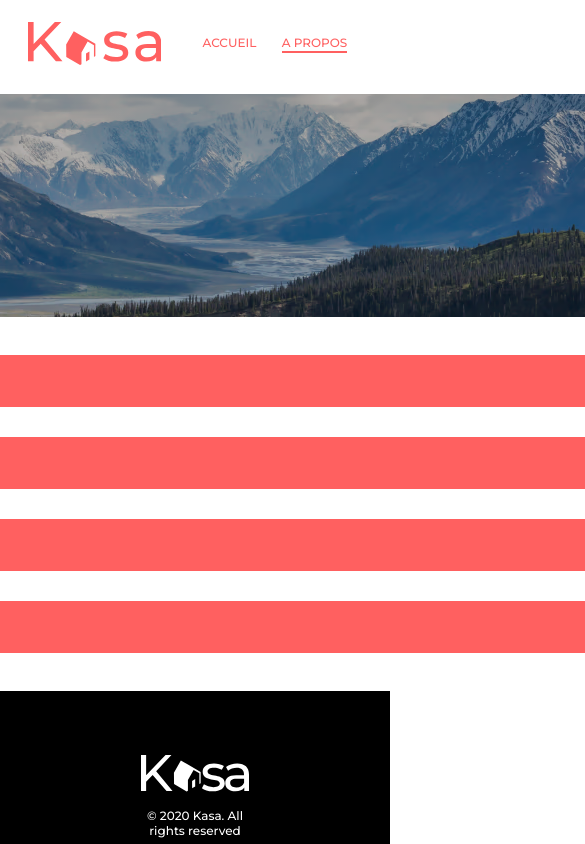
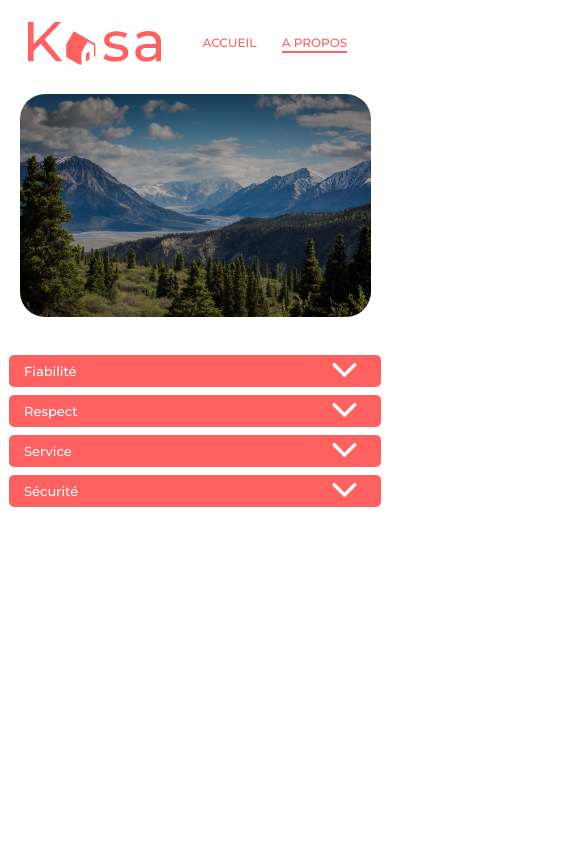
Before and after one commit to JulianN96/Open-Classrooms-Project-6, a React (Create React App) app: page /about in a window 390 px wide. Shown: the top 844 px of the page, 585 px wide, since content can reach past the window. Built offline with nearby package versions, Linux system fonts and the light colour scheme.

Commit message:
Updated app/index structure. Added RRD Outlet to layout. Updated navigation to use NavLink

```diff
--- a/src/App.css
+++ b/src/App.css
@@ -272,35 +272,57 @@ body {
   background: linear-gradient(rgba(0, 0, 0, 0.3), rgba(0, 0, 0, 0.3)), url("/src//assets/images//kalen-emsley-Bkci_8qcdvQ-unsplash-2.avif") no-repeat;
   background-size: cover;
   background-position: center;
-  width: 1240px;
+  width: 100%;
   height: 223px;
   border-radius: 25px;
+}
+.aboutInfo {
+  width: 100%;
 }
 .aboutInfo__container {
   display: flex;
   flex-direction: column;
+  align-items: center;
   gap: 30px;
   margin: 38px 0;
+  width: 100%;
 }
 .aboutInfo__dropdown {
   display: flex;
   flex-direction: column;
+  align-items: center;
   flex-grow: 0;
   height: 52px;
+  width: 100%;
+}
+@media (max-width: 767.98px) {
+  .aboutInfo__dropdown {
+    height: 10px;
+  }
 }
 .aboutInfo__dropdownBar {
   display: flex;
-  width: 1023px;
+  width: 96%;
   padding: 10px 20px 10px 15px;
   justify-content: space-between;
   align-items: center;
   border-radius: 5px;
   background: #FF6060;
 }
+@media (max-width: 767.98px) {
+  .aboutInfo__dropdownBar {
+    height: 12px;
+  }
+}
 .aboutInfo__dropdownBarTitle {
   margin: 0;
   color: #FFFFFF;
   font-size: 1.5rem;
+}
+@media (max-width: 767.98px) {
+  .aboutInfo__dropdownBarTitle {
+    font-size: 13px;
+  }
 }
 .aboutInfo__dropdownBar:hover,
 .aboutInfo__dropdownBar :focus {
@@ -313,7 +335,7 @@ body {
   transform: rotate(180deg);
 }
 .aboutInfo__dropdownInfoContainer {
-  width: 1020px;
+  width: 96%;
   border-radius: 10px 10px 5px 5px;
   background: var(--Gray, #f6f6f6);
   padding: 20px 20px 20px 20px;
@@ -333,6 +355,11 @@ body {
   color: #FF6060;
   font-weight: 400;
   line-height: 142.6%;
+}
+@media (max-width: 767.98px) {
+  .aboutInfo__dropdownInfoText {
+    font-size: 0.75rem;
+  }
 }
 
 @keyframes hideInfo {
@@ -531,13 +558,20 @@ body {
   justify-content: space-between;
   gap: 30px;
   margin: 38px 0;
+  align-items: center;
 }
 @media (max-width: 767.98px) {
   .rentalInfo__Container {
     flex-direction: column;
     width: 353px;
-    margin-top: 0;
+    margin-top: 40px;
   }
+}
+.rentalInfo__dropdown {
+  display: flex;
+  flex-direction: column;
+  justify-content: center;
+  width: 100%;
 }
 @media (max-width: 767.98px) {
   .rentalInfo__dropdown {
--- /dev/null
+++ b/src/App.jsx
@@ -0,0 +1,35 @@
+import './App.css';
+import { Route, Routes, Outlet, BrowserRouter } from 'react-router-dom';
+import TopBanner from './components/TopBanner';
+import Footer from './components/Footer';
+import About from './pages/About';
+import Rental from './pages/Rental';
+import Error404 from './components/Error/Error404';
+import Home from './pages/Home';
+
+function Layout() {
+  return (
+    <div className='homepage'>
+      <TopBanner />
+        <Outlet />
+      <Footer />
+    </div>
+  );
+}
+
+function App() {
+  return (
+    <BrowserRouter>
+      <Routes>
+        <Route path='/' element={<Layout />}>
+          <Route path='/' element={<Home />} />
+          <Route path='/about' element={<About />} />
+          <Route path='/rental/:id' element={<Rental />} />
+          <Route path='*' element={<Error404 />} />
+        </Route>
+      </Routes>
+    </BrowserRouter>
+  );
+}
+
+export default App;
--- /dev/null
+++ b/src/components/Hero.jsx
@@ -0,0 +1,12 @@
+import React from 'react'
+
+export default function Hero(props) {
+    console.log(props.background)
+  return (
+    <div className='homepage__hero'
+        // style={{backgroundImage: `url(${props.background})`}}
+    >
+        <h1 className='homepage__heroTitle'>{props.text}</h1>
+    </div>
+  )
+}
--- a/src/components/RentalsList.jsx
+++ b/src/components/RentalsList.jsx
@@ -20,12 +20,6 @@ export default function RentalsList() {
     <div className='rentalsList'>
       <div className='rentalsList__container'>
         {rentals}
-        {/* {rentals[0]}
-        {rentals[1]}
-        {rentals[2]}
-        {rentals[3]}
-        {rentals[4]}
-        {rentals[5]} */}
       </div>
     </div>
   );
--- a/src/index.js
+++ b/src/index.js
@@ -1,23 +1,22 @@
 import React from 'react';
 import ReactDOM from 'react-dom/client';
 import './index.css';
-import Home from './pages/Home';
-import Error404 from './components/Error/Error404';
-import About from './pages/About';
+import App from './App';
 
-import Rental from './pages/Rental';
+
 import { BrowserRouter as Router, Routes, Route } from 'react-router-dom';
 
 const root = ReactDOM.createRoot(document.getElementById('root'));
 root.render(
-  <React.StrictMode>
-    <Router>
-      <Routes>
-        <Route exact path='/' element={<Home />} />
-        <Route path='/about' element ={<About />} />
-        <Route path='/rental/:id' element={<Rental />} />
-        <Route path='*' element={<Error404 />} />
-      </Routes>
-    </Router>
-  </React.StrictMode>
+  <App />
+  // <React.StrictMode>
+  //   <Router>
+  //     {/* <Routes>
+  //       <Route path='/' element={<Home />} />
+  //       <Route path='/about' element ={<About />} />
+  //       <Route path='/rental/:id' element={<Rental />} />
+  //       <Route path='*' element={<Error404 />} />
+  //     </Routes> */}
+  //   </Router>
+  // </React.StrictMode>
 );
--- a/src/pages/About.jsx
+++ b/src/pages/About.jsx
@@ -4,6 +4,7 @@ import Footer from '../components/Footer'
 
 export default function About() {
   const[menuOpen, setMenuOpen] = useState(false)
+  console.log(window.width)
 
   const toggleMenuOpen = event => {
     setMenuOpen (current => !current)
@@ -20,7 +21,6 @@ export default function About() {
 
   return (
     <div className='about'>
-      <TopBanner />
       <div className='about__hero'/>
       <div className='aboutInfo__container'>
         <article className='aboutInfo__dropdown'>
@@ -60,7 +60,6 @@ export default function About() {
           <div className='aboutInfo__dropdownInfoContainer aboutInfo__dropdownInfoContainer--hidden'><p className='aboutInfo__dropdownInfoText'>La sécurité est la priorité de Kasa. Aussi bien pour nos hôtes que pour les voyageurs, chaque logement correspond qux critères de sécurité établis par nos services. En laissant une note aussi bien à l'hôte qu'au locataire, cela permet à nos equipes de vérifier que les standards sont bien respectés. Nous organisons également des atelieres sur la sécurité domestique pour nos hôtes.</p></div>
         </article>
       </div>
-      <Footer />
     </div>
   )
 }
--- /dev/null
+++ b/src/pages/Home.jsx
@@ -0,0 +1,12 @@
+import React from 'react'
+import Hero from '../components/Hero'
+import RentalsList from '../components/RentalsList'
+
+export default function Home() {
+  return (
+    <div className="homepage">
+      <Hero background='/src/assets/images/IMG.avif' text='Chez vous, partout et ailleurs'/>
+      <RentalsList />
+    </div>
+  )
+}
--- a/src/pages/Home/index.jsx
+++ /dev/null
@@ -1,20 +0,0 @@
-import '../../App.css';
-import TopBanner from '../../components/TopBanner';
-import Footer from '../../components/Footer';
-import RentalsList from '../../components/RentalsList';
-
-function App() {
-
-  return (
-    <div className="homepage">
-      <TopBanner />
-      <div className='homepage__hero'>
-        <h1 className='homepage__heroTitle'>Chez vous, partout et ailleurs</h1>
-      </div>
-      <RentalsList />
-      <Footer />
-    </div>
-  );
-}
-
-export default App;
--- a/src/pages/Rental.jsx
+++ b/src/pages/Rental.jsx
@@ -22,7 +22,6 @@ export default function Rental() {
 
   return (
     <div className='rental'>
-      <TopBanner />
       <div className='rental__container'>
         <div
           className='rental__hero'
@@ -144,7 +143,6 @@ export default function Rental() {
           </article>
         </div>
       </div>
-      <Footer />
     </div>
   );
 }
--- a/src/sass/Pages/_about.scss
+++ b/src/sass/Pages/_about.scss
@@ -10,34 +10,48 @@
         no-repeat;
     background-size: cover;
     background-position: center;
-    width: 1240px;
+    width: 100%;
     height: 223px;
     border-radius: 25px;
   }
   &Info {
+    width: 100%;
     &__container {
       display: flex;
       flex-direction: column;
+      align-items: center;
       gap: 30px;
       margin: 38px 0;
+      width: 100%;
     }
     &__dropdown {
       display: flex;
       flex-direction: column;
+      align-items: center;
       flex-grow:0;
       height: 52px;
+      width: 100%;
+      @media (max-width: $breakpoint-mobile){
+        height: 10px;
+      }
       &Bar {
         display: flex;
-        width: 1023px;
+        width: 96%;
         padding: 10px 20px 10px 15px;
         justify-content: space-between;
         align-items: center;
         border-radius: 5px;
         background: $colour-primary;
+        @media (max-width: $breakpoint-mobile){
+          height: 12px;
+        }
         &Title {
           margin: 0;
           color: $colour-text;
           font-size: $fs-h3;
+          @media (max-width: $breakpoint-mobile){
+            font-size: 13px;
+          }
         }
         &:hover,
         :focus {
@@ -53,7 +67,7 @@
 
       &Info {
         &Container {
-          width: 1020px;
+          width: 96%;
           border-radius: 10px 10px 5px 5px;
           background: var(--Gray, #f6f6f6);
           padding: 20px 20px 20px 20px;
@@ -74,6 +88,9 @@
           color: $colour-primary;
           font-weight: 400;
           line-height: 142.6%;
+          @media (max-width: $breakpoint-mobile){
+            font-size: $fs-mobile-body;
+          }
         }
       }
     }
```
Also changed, not shown: src/components/TopBanner.jsx (+21 -26 lines), src/sass/Pages/_rental.scss (+7 -1 lines), 1 other file (tests, documents, lock files or other folders).
